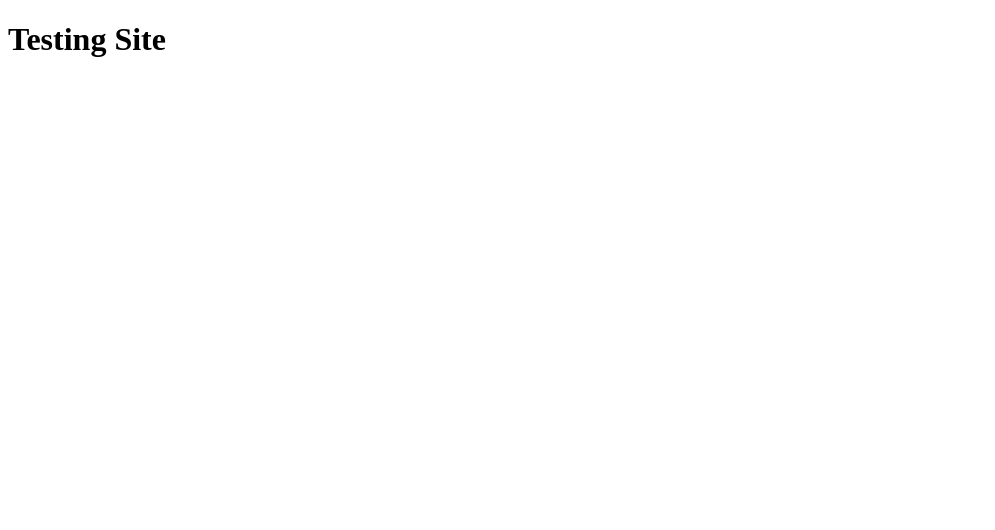
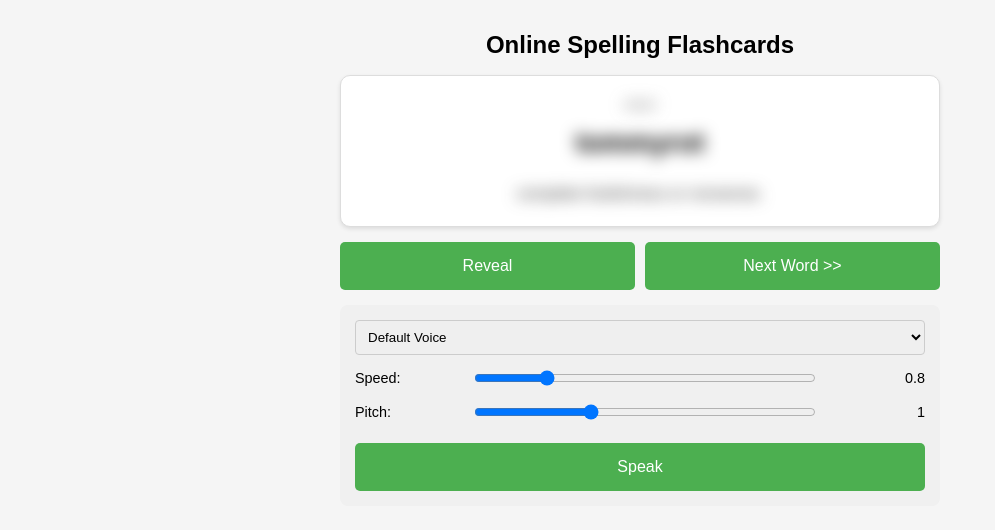
Before and after one commit to tandoku-rejj/tandoku-rejj.github.io, a plain HTML site: page index.html in a window 1280 px wide. Shown: the whole page, without its empty margins (0-995 px from the left). Drawn offline with Linux system fonts and the light colour scheme.

Commit message:
Feature: Initial working online spelling flashcards

```diff
--- /dev/null
+++ b/index.css
@@ -0,0 +1,157 @@
+/* Base Styles */
+body {
+  font-family: Arial, sans-serif;
+  max-width: 600px;
+  margin: 0 auto;
+  padding: 15px;
+  text-align: center;
+  background-color: #f5f5f5;
+  -webkit-tap-highlight-color: transparent;
+}
+
+h1 {
+  font-size: 1.5rem;
+  margin-bottom: 1rem;
+}
+
+.card {
+  border: 1px solid #ddd;
+  border-radius: 10px;
+  padding: 20px;
+  margin: 15px 0;
+  background: white;
+  box-shadow: 0 2px 4px rgba(0, 0, 0, 0.1);
+}
+
+/* Text Elements */
+#type-display {
+  font-style: italic;
+  color: #666;
+  margin-bottom: 10px;
+  font-size: 0.9rem;
+}
+
+#word-display {
+  font-size: 1.75rem;
+  font-weight: bold;
+  margin: 15px 0;
+  min-height: 2.5rem;
+}
+
+#definition-display {
+  color: #333;
+  line-height: 1.5;
+  font-size: 1rem;
+}
+
+.hidden {
+  filter: blur(8px);
+  user-select: none;
+}
+
+/* Button Styles */
+.button-row {
+  display: flex;
+  justify-content: space-between;
+  gap: 10px;
+  margin-bottom: 15px;
+}
+
+button {
+  background: #4CAF50;
+  color: white;
+  border: none;
+  padding: 12px 20px;
+  border-radius: 5px;
+  cursor: pointer;
+  font-size: 1rem;
+  transition: background 0.3s;
+  flex: 1;
+  min-height: 48px; /* Better touch target */
+}
+
+button:hover {
+  background: #45a049;
+}
+
+/* Voice Controls */
+.voice-controls {
+  display: flex;
+  flex-direction: column;
+  gap: 15px;
+  background: #f0f0f0;
+  padding: 15px;
+  border-radius: 8px;
+}
+
+/* .voice-tweaks {
+  display: flex;
+  flex-direction: column;
+  gap: 10px;
+}
+
+.voice-tweaks label {
+  display: flex;
+  align-items: center;
+  justify-content: space-between;
+  font-size: 0.9rem;
+} */
+
+/* Voice Controls - Grid Version */
+.voice-tweaks {
+  display: flex;
+  flex-direction: column;
+  gap: 10px;
+  width: 100%;
+}
+
+.voice-tweaks label {
+  display: grid;
+  grid-template-columns: 20% 60% 20%;
+  align-items: center;
+  width: 100%;
+  font-size: 0.9rem;
+  margin-bottom: 8px;
+}
+
+.voice-tweaks label > span:first-child {
+  text-align: left;
+  padding-right: 10px;
+}
+
+.voice-tweaks label input[type="range"] {
+  width: 100%;
+  margin: 0 5px;
+}
+
+.voice-tweaks label > span:last-child {
+  text-align: right;
+  padding-left: 5px;
+}
+
+/* Mobile Optimizations */
+@media (max-width: 480px) {
+  body {
+    padding: 10px;
+  }
+
+  .card {
+    padding: 15px;
+  }
+
+  button {
+    padding: 10px 15px;
+    font-size: 0.9rem;
+  }
+
+  #word-display {
+    font-size: 1.5rem;
+  }
+}
+
+#voice-select {
+  padding: 8px;
+  border-radius: 4px;
+  border: 1px solid #ccc;
+  width: 100%;
+}
--- a/index.html
+++ b/index.html
@@ -1,6 +1,48 @@
 <!DOCTYPE html>
 <html>
+<head>
+  <title>Online Spelling Flashcards</title>
+  <meta name="viewport" content="width=device-width, initial-scale=1.0, maximum-scale=1.0, user-scalable=no">
+  <link rel="stylesheet" href="index.css">
+</head>
 <body>
-  <h1>Testing Site</h1>
+  <h1>Online Spelling Flashcards</h1>
+  <div class="card">
+    <div id="type-display" class="hidden"></div>
+    <div id="word-display" class="hidden"></div>
+    <div id="definition-display" class="hidden"></div>
+  </div>
+
+  <div class="controls">
+    <div class="button-row">
+      <button id="reveal-btn">Reveal</button>
+      <button id="next-btn">Next Word >></button>
+    </div>
+
+    <div class="voice-controls">
+      <select id="voice-select">
+        <option value="">Default Voice</option>
+      </select>
+
+      <div class="voice-tweaks">
+        <label>
+          <span>Speed:</span>
+          <input type="range" id="rate-control" min="0.5" max="2" step="0.1" value="0.8">
+          <span id="rate-value">0.8</span>
+        </label>
+
+        <label>
+          <span>Pitch:</span>
+          <input type="range" id="pitch-control" min="0.5" max="2" step="0.1" value="1">
+          <span id="pitch-value">1</span>
+        </label>
+      </div>
+
+      <button id="speak-btn">Speak</button>
+    </div>
+  </div>
+
+  <script src="words/v1.js"></script>
+  <script src="index.js"></script>
 </body>
 </html>
--- /dev/null
+++ b/index.js
@@ -0,0 +1,123 @@
+// DOM Elements
+const elements = {
+  wordDisplay: document.getElementById('word-display'),
+  typeDisplay: document.getElementById('type-display'),
+  definitionDisplay: document.getElementById('definition-display'),
+  nextBtn: document.getElementById('next-btn'),
+  revealBtn: document.getElementById('reveal-btn'),
+  speakBtn: document.getElementById('speak-btn'),
+  voiceSelect: document.getElementById('voice-select'),
+  rateControl: document.getElementById('rate-control'),
+  pitchControl: document.getElementById('pitch-control'),
+  rateValue: document.getElementById('rate-value'),
+  pitchValue: document.getElementById('pitch-value')
+};
+
+// App State
+let currentWord = null;
+let voices = [];
+let isRevealed = false;
+const speechSettings = {
+  voice: null,
+  rate: 0.8,
+  pitch: 1
+};
+
+// Initialize
+document.addEventListener('DOMContentLoaded', () => {
+  loadRandomWord();
+  setupVoiceControls();
+  setupEventListeners();
+});
+
+// Voice Controls
+function setupVoiceControls() {
+  voices = speechSynthesis.getVoices();
+  populateVoiceList();
+
+  // Update voices when changed
+  speechSynthesis.onvoiceschanged = populateVoiceList;
+
+  // Set initial values
+  elements.rateValue.textContent = speechSettings.rate;
+  elements.pitchValue.textContent = speechSettings.pitch;
+}
+
+function populateVoiceList() {
+  voices = speechSynthesis.getVoices();
+  elements.voiceSelect.innerHTML = '<option value="">Default Voice</option>';
+
+  voices.forEach(voice => {
+    const option = document.createElement('option');
+    option.textContent = `${voice.name} (${voice.lang})`;
+    option.value = voice.name;
+    elements.voiceSelect.appendChild(option);
+  });
+}
+
+// Event Listeners
+function setupEventListeners() {
+  elements.nextBtn.addEventListener('click', loadRandomWord);
+  elements.revealBtn.addEventListener('click', toggleReveal);
+  elements.speakBtn.addEventListener('click', speakWord);
+
+  elements.voiceSelect.addEventListener('change', (e) => {
+    speechSettings.voice = voices.find(voice => voice.name === e.target.value);
+  });
+
+  elements.rateControl.addEventListener('input', (e) => {
+    speechSettings.rate = parseFloat(e.target.value);
+    elements.rateValue.textContent = e.target.value;
+  });
+
+  elements.pitchControl.addEventListener('input', (e) => {
+    speechSettings.pitch = parseFloat(e.target.value);
+    elements.pitchValue.textContent = e.target.value;
+  });
+}
+
+// Word Handling
+function loadRandomWord() {
+  const randomIndex = Math.floor(Math.random() * v1Words.length);
+  currentWord = v1Words[randomIndex];
+
+  elements.typeDisplay.textContent = currentWord.type;
+  elements.wordDisplay.textContent = currentWord.word;
+  elements.definitionDisplay.textContent = currentWord.definition;
+
+  // Reset to hidden state
+  isRevealed = false;
+  elements.typeDisplay.classList.add('hidden');
+  elements.wordDisplay.classList.add('hidden');
+  elements.definitionDisplay.classList.add('hidden');
+  elements.revealBtn.textContent = 'Reveal';
+}
+
+function toggleReveal() {
+  isRevealed = !isRevealed;
+
+  elements.typeDisplay.classList.toggle('hidden', !isRevealed);
+  elements.wordDisplay.classList.toggle('hidden', !isRevealed);
+  elements.definitionDisplay.classList.toggle('hidden', !isRevealed);
+
+  elements.revealBtn.textContent = isRevealed ? 'Hide' : 'Reveal';
+}
+
+// Speech Synthesis
+function speakWord() {
+  if (!currentWord) return;
+
+  // Cancel any ongoing speech
+  window.speechSynthesis.cancel();
+
+  const utterance = new SpeechSynthesisUtterance();
+  utterance.text = `${currentWord.word}. ${currentWord.type}. ${currentWord.definition}`;
+  utterance.rate = speechSettings.rate;
+  utterance.pitch = speechSettings.pitch;
+
+  if (speechSettings.voice) {
+    utterance.voice = speechSettings.voice;
+  }
+
+  window.speechSynthesis.speak(utterance);
+}
--- /dev/null
+++ b/words/v1.js
@@ -0,0 +1,257 @@
+var v1Words = [
+  {
+    "word": "aioli",
+    "type": "noun",
+    "definition": "garlic mayonnaise."
+  },
+  {
+    "word": "bouffant",
+    "type": "adjective",
+    "definition": "voluminous."
+  },
+  {
+    "word": "cantankerous",
+    "type": "adjective",
+    "definition": "grumpy and argumentative."
+  },
+  {
+    "word": "dromic",
+    "type": "adjective",
+    "definition": "of, relating to, or in the form of a racecourse."
+  },
+  {
+    "word": "ermine",
+    "type": "noun",
+    "definition": "any of several weasels that have white fur in winter."
+  },
+  {
+    "word": "frazil",
+    "type": "noun",
+    "definition": "ice crystals sometimes similar to slush that are formed in turbulent water."
+  },
+  {
+    "word": "gratis",
+    "type": "adverb",
+    "definition": "without charge : free."
+  },
+  {
+    "word": "heptad",
+    "type": "noun",
+    "definition": "a group of seven people or things."
+  },
+  {
+    "word": "incisiform",
+    "type": "adjective",
+    "definition": "having the form of a tooth adapted for cutting."
+  },
+  {
+    "word": "jubilant",
+    "type": "adjective",
+    "definition": "expressing gladness or triumphant joy."
+  },
+  {
+    "word": "koto",
+    "type": "noun",
+    "definition": "a long Japanese zither having 13 silk strings."
+  },
+  {
+    "word": "locavore",
+    "type": "noun",
+    "definition": "a person who eats foods grown nearby whenever possible."
+  },
+  {
+    "word": "myopic",
+    "type": "adjective",
+    "definition": "lacking in foresight or keenness of insight."
+  },
+  {
+    "word": "nomancy",
+    "type": "noun",
+    "definition": "divination by letters."
+  },
+  {
+    "word": "obstreperous",
+    "type": "adjective",
+    "definition": "stubborn and defiant often with a show of noisy disorder."
+  },
+  {
+    "word": "panary",
+    "type": "adjective",
+    "definition": "related to breadmaking."
+  },
+  {
+    "word": "quiddity",
+    "type": "noun",
+    "definition": "the ultimate form or the essential nature of something."
+  },
+  {
+    "word": "regurgitate",
+    "type": "verb",
+    "definition": "to bring, forcefully impel, or pour back out again."
+  },
+  {
+    "word": "smellfungus",
+    "type": "noun",
+    "definition": "someone who tends to find fault in others."
+  },
+  {
+    "word": "tommyrot",
+    "type": "noun",
+    "definition": "complete foolishness or nonsense."
+  },
+  {
+    "word": "ulna",
+    "type": "noun",
+    "definition": "the inner of the two bones of the forearm."
+  },
+  {
+    "word": "Vulcan",
+    "type": "noun",
+    "definition": "a worker in metals; especially: a blacksmith."
+  },
+  {
+    "word": "widdershins",
+    "type": "adverb",
+    "definition": "counterclockwise."
+  },
+  {
+    "word": "yabbies",
+    "type": "plural noun",
+    "definition": "small burrowing crayfish that live in most Australian creeks and water holes."
+  },
+  {
+    "word": "zurna",
+    "type": "noun",
+    "definition": "a traditional Middle Eastern woodwind instrument."
+  },
+  {
+    "word": "avgolemono",
+    "type": "noun",
+    "definition": "a chicken soup made with egg yolks and lemon juice."
+  },
+  {
+    "word": "bobolink",
+    "type": "noun",
+    "definition": "a small American songbird that resembles the blackbird."
+  },
+  {
+    "word": "creances",
+    "type": "plural noun",
+    "definition": "fine lines used to leash a hawk during training."
+  },
+  {
+    "word": "Dvorak",
+    "type": "noun",
+    "definition": "a typing keyboard with frequently used letters placed centrally."
+  },
+  {
+    "word": "eisteddfod",
+    "type": "noun",
+    "definition": "a Welsh competitive festival of the arts especially in singing."
+  },
+  {
+    "word": "Firbolg",
+    "type": "plural noun",
+    "definition": "an ancient group of people in Ireland."
+  },
+  {
+    "word": "giallolino",
+    "type": "noun",
+    "definition": "any of a variety of yellow pigments."
+  },
+  {
+    "word": "hoi polloi",
+    "type": "plural noun",
+    "definition": "ordinary people : multitude, masses."
+  },
+  {
+    "word": "Inuk",
+    "type": "noun",
+    "definition": "a member of the Inuit people."
+  },
+  {
+    "word": "Jumada",
+    "type": "noun",
+    "definition": "either of two months of the Islamic year."
+  },
+  {
+    "word": "kerril",
+    "type": "noun",
+    "definition": "an Asiatic sea snake."
+  },
+  {
+    "word": "leberwurst",
+    "type": "noun",
+    "definition": "liver sausage."
+  },
+  {
+    "word": "moraine",
+    "type": "noun",
+    "definition": "a collection of earth and stones carried and finally deposited by a glacier."
+  },
+  {
+    "word": "niminy-piminy",
+    "type": "adjective",
+    "definition": "absurdly nice : ridiculously delicate : finicky."
+  },
+  {
+    "word": "ormolu",
+    "type": "noun",
+    "definition": "brass made to imitate gold and used for furniture and other decorative purposes."
+  },
+  {
+    "word": "porwigle",
+    "type": "noun",
+    "definition": "a tadpole."
+  },
+  {
+    "word": "quokka",
+    "type": "noun",
+    "definition": "a small, stocky wallaby with a reddish-brown coat and a short tail."
+  },
+  {
+    "word": "redingote",
+    "type": "noun",
+    "definition": "a lightweight woman’s coat that is belted with the front open."
+  },
+  {
+    "word": "svarabhakti",
+    "type": "noun",
+    "definition": "the introduction of a vowel sound in Sanskrit especially between r or l and a following consonant."
+  },
+  {
+    "word": "tullibee",
+    "type": "noun",
+    "definition": "a whitefish of central and northern North America."
+  },
+  {
+    "word": "unakite",
+    "type": "noun",
+    "definition": "an opaque igneous rock flecked with green, black, pink, and white that is used as a gemstone."
+  },
+  {
+    "word": "vexillologist",
+    "type": "noun",
+    "definition": "a specialist in the study of flags."
+  },
+  {
+    "word": "Wensleydale",
+    "type": "noun",
+    "definition": "a white cheese that is eaten fresh prior to preserving."
+  },
+  {
+    "word": "xyloglyphy",
+    "type": "noun",
+    "definition": "wood sculpting that is artistic in nature."
+  },
+  {
+    "word": "yosenabe",
+    "type": "noun",
+    "definition": "a soup made of vegetables and seafood in broth."
+  },
+  {
+    "word": "zugzwang",
+    "type": "noun",
+    "definition": "the need to make a move in chess when it is not to one’s advantage."
+  }
+]
```
